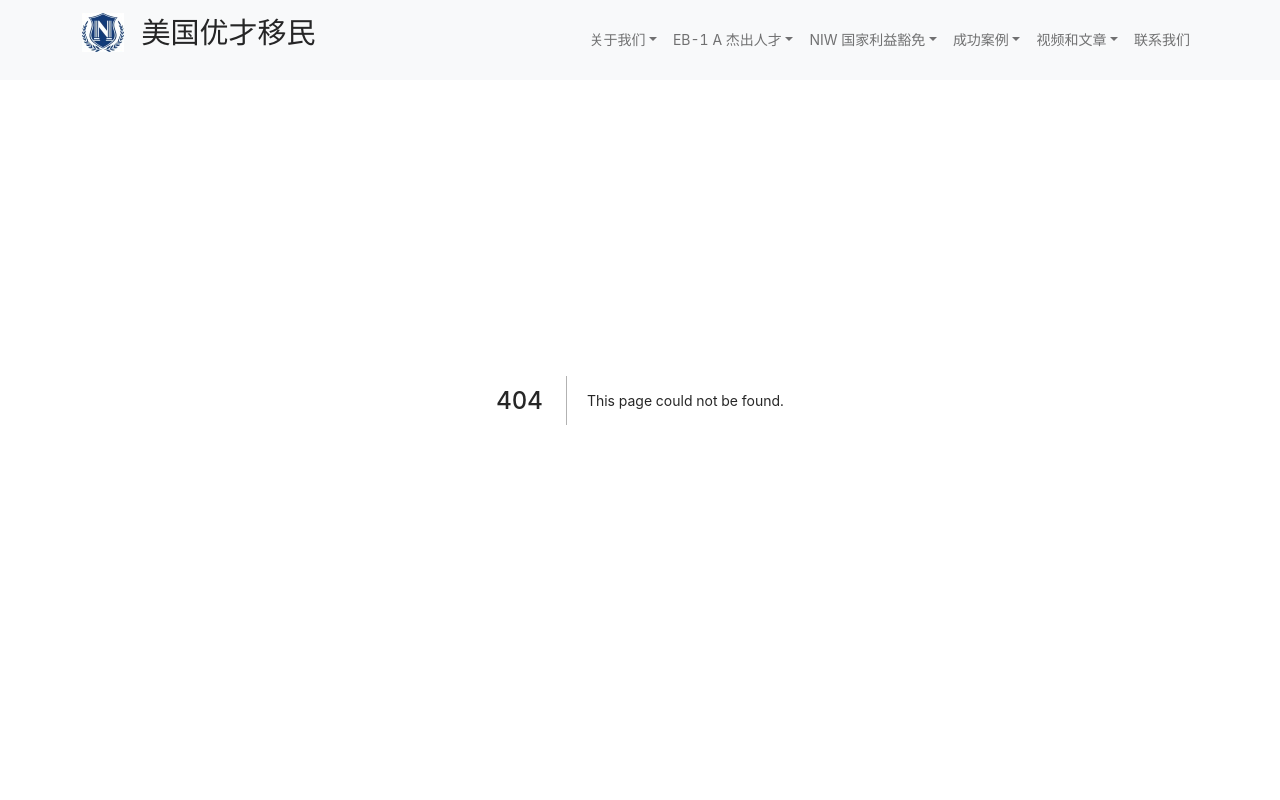
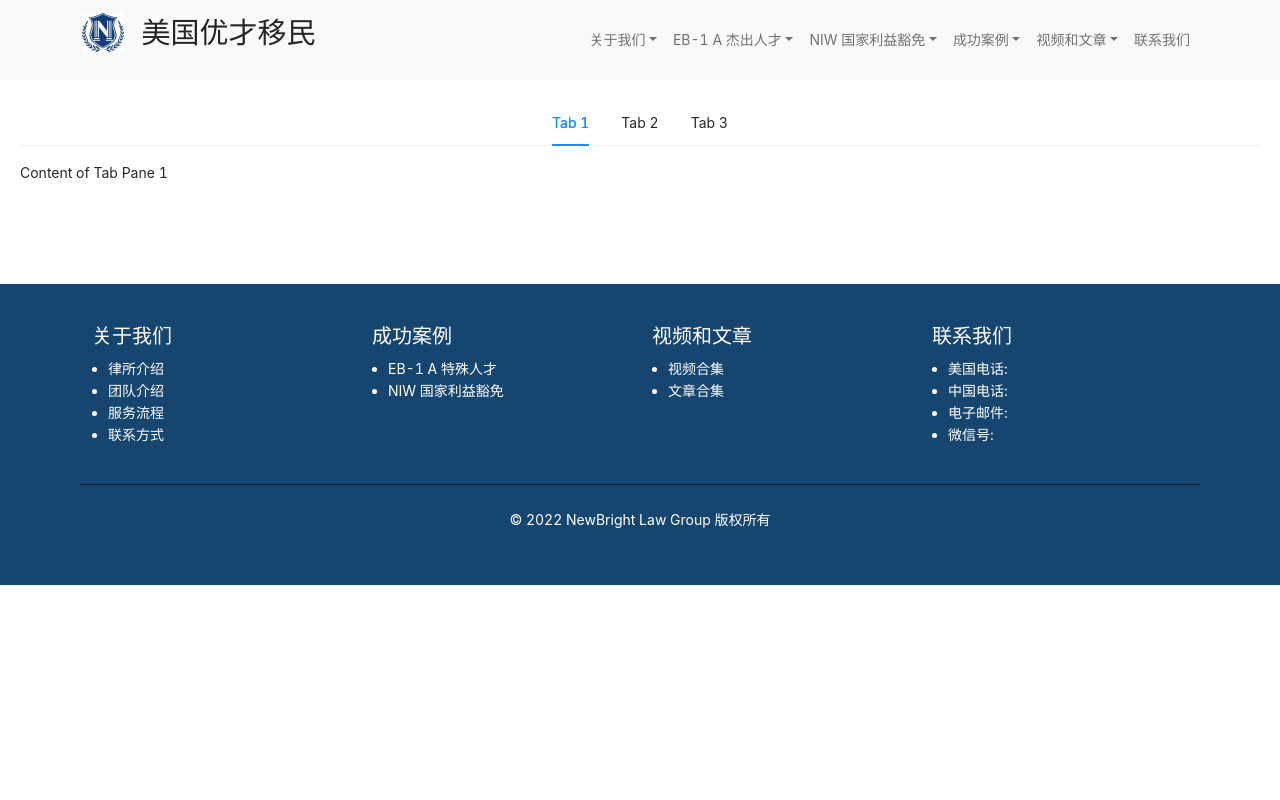
Before and after one commit to jinqili0310/NewBrightLaw, a Next.js app: page /about-us in a window 1280 px wide. Before the commit this address had no page. Shown: the top 800 px of the page. Built offline with nearby package versions, Linux system fonts and the light colour scheme.

Commit message:
about-us

```diff
--- a/components/NavMenu.js
+++ b/components/NavMenu.js
@@ -1,9 +1,9 @@
 /*
  * @Author: Jinqi Li
  * @Date: 2022-10-19 01:03:25
- * @LastEditors: Jinqi Li
- * @LastEditTime: 2022-11-06 13:56:35
- * @FilePath: /NewBrightLaw/components/NavMenu.js
+ * @LastEditors: jinqili0310 jinqi.li.310@gmail.com
+ * @LastEditTime: 2022-11-08 17:15:38
+ * @FilePath: \newbrightlaw\components\NavMenu.js
  */
 import React, { useState } from "react";
 import {
@@ -21,7 +21,7 @@ export default function NavMenu() {
   return (
     <Navbar bg="light" expand="lg" fixed="top">
       <Container>
-        <Navbar.Brand href="#home">
+        <Navbar.Brand href="/">
           <img
             alt=""
             src="/newbright-icon2.jpg"
@@ -48,10 +48,10 @@ export default function NavMenu() {
         >
           <Nav style={{ marginRight: "1em !important" }}>
             <NavDropdown title="关于我们" id="basic-nav-dropdown">
-              <NavDropdown.Item href="#action/1.1">律所介绍</NavDropdown.Item>
-              <NavDropdown.Item href="#action/1.2">团队介绍</NavDropdown.Item>
-              <NavDropdown.Item href="#action/1.3">服务流程</NavDropdown.Item>
-              <NavDropdown.Item href="#action/1.4">联系方式</NavDropdown.Item>
+              <NavDropdown.Item href="/about-us">律所介绍</NavDropdown.Item>
+              <NavDropdown.Item href="/about-us">团队介绍</NavDropdown.Item>
+              <NavDropdown.Item href="/about-us">服务流程</NavDropdown.Item>
+              <NavDropdown.Item href="/about-us">联系方式</NavDropdown.Item>
             </NavDropdown>
 
             <NavDropdown title="EB-1 A 杰出人才" id="basic-nav-dropdown">
--- /dev/null
+++ b/pages/about-us.js
@@ -0,0 +1,26 @@
+/*
+ * @Date: 2022-11-08 17:03:51
+ * @LastEditors: jinqili0310 jinqi.li.310@gmail.com
+ * @LastEditTime: 2022-11-08 17:13:33
+ * @FilePath: \newbrightlaw\pages\about-us.js
+ */
+import React from "react";
+import { Tabs } from 'antd';
+
+export default function AboutUs() {
+  return (
+    <Tabs
+    defaultActiveKey="1"
+    centered
+    items={new Array(3).fill(null).map((_, i) => {
+      const id = String(i + 1);
+      return {
+        label: `Tab ${id}`,
+        key: id,
+        children: `Content of Tab Pane ${id}`,
+      };
+    })}
+    style={{margin: "100px 20px"}}
+  />
+  );
+}
```
Also changed, not shown: pages/index.js (+4 -3 lines), .eslintrc.json, pages/contact-us.js (added), pages/contents.js (added), pages/eb1a.js (added), pages/niw.js (added), pages/success.js (added).
